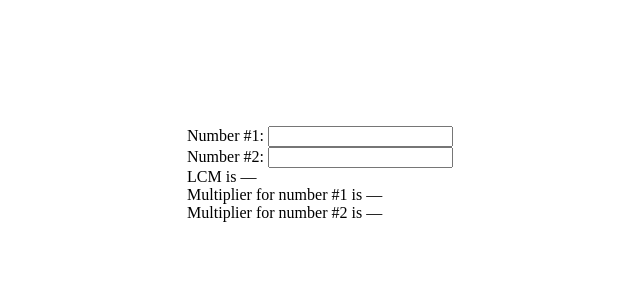
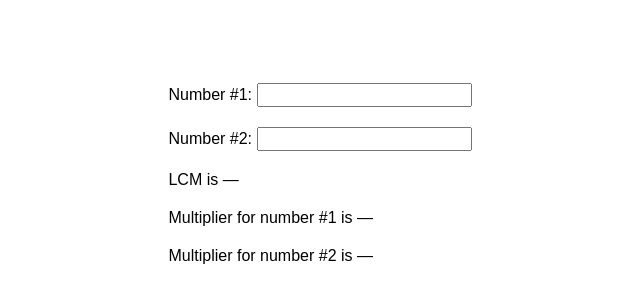
Before and after one commit to Joker-vD/lcm, a plain HTML site: page index.html in a window 1280 px wide. Shown: the part 214-514 px from the top of the page, without its empty margins (320-960 px from the left). Drawn offline with Linux system fonts and the light colour scheme.

Commit message:
Slightly less horrible visuals

```diff
--- a/index.html
+++ b/index.html
@@ -4,6 +4,16 @@
     <title>LCM calculator</title>
     <script type="text/javascript">
         "use strict";
+
+        let setResultText = (element, text) => {
+            if (text === undefined) {
+                element.innerText = "—";
+                element.classList.replace("selectable", "unselectable");
+            } else {
+                element.innerText = text;
+                element.classList.replace("unselectable", "selectable");
+            }
+        }
 
         let gcd = (a, b) => {
             if (!isFinite(a) || !isFinite(b)) return Number.NaN;
@@ -25,39 +35,65 @@
             let b = inB.valueAsNumber;
             let lcm = a * b / gcd(a, b);
             if (Number.isFinite(lcm)) {
-                textLCM.innerText = lcm;
-                textMulA.innerText = lcm / a;
-                textMulB.innerText = lcm / b;
+                setResultText(textLCM, lcm);
+                setResultText(textMulA, lcm / a);
+                setResultText(textMulB, lcm / b);
             } else if (how == "force") {
-                textLCM.innerText = "—";
-                textMulA.innerText = "—";
-                textMulB.innerText = "—";
+                setResultText(textLCM);
+                setResultText(textMulA);
+                setResultText(textMulB);
             }
         }
     </script>
     <style>
+
+body {
+    font-size: 16px;
+    font-family: Arial, sans-serif;
+}
+
+input {
+    font-size: 16px;
+}
+
 .center-screen {
     display: flex;
     justify-content: center;
     align-items: center;
+    height: 95vh;
+}
+
+.align-left {
+    display: flex;
+    flex-direction: column;
     text-align: left;
-    height: 95vh;
+    gap: 20px;
+}
+
+.unselectable {
+    user-select: none;
+}
+
+.selectable {
+    user-select: all;
+    font-size: 18px;
+    font-weight: bold;
 }
     </style>
 </head>
-<body>
-    <div class="center-screen"><div>
-        <label for="inA">Number #1:</label>
-        <input id="inA" type="number" oninput="recalc()" onchange="recalc('force')">
-        <br>
-        <label for="inB">Number #2:</label>
-        <input id="inB" type="number" oninput="recalc()" onchange="recalc('force')">
-        <br>
-        LCM is <span id="textLCM">—</span>
-        <br>
-        Multiplier for number #1 is <span id="textMulA">—</span>
-        <br>
-        Multiplier for number #2 is <span id="textMulB">—</span>
-    </div></div>
+<body class="center-screen">
+    <div class="align-left">
+        <div>
+            <label for="inA" class="unselectable">Number #1:</label>
+            <input id="inA" type="number" oninput="recalc()" onchange="recalc('force')">
+        </div>
+        <div>
+            <label for="inB" class="unselectable">Number #2:</label>
+            <input id="inB" type="number" oninput="recalc()" onchange="recalc('force')">
+        </div>
+        <span class="unselectable">LCM is <span id="textLCM" class="unselectable">—</span></span>
+        <span class="unselectable">Multiplier for number #1 is <span id="textMulA" class="unselectable">—</span></span>
+        <span class="unselectable">Multiplier for number #2 is <span id="textMulB" class="unselectable">—</span></span>
+    </div>
 </body>
 </html>
```
